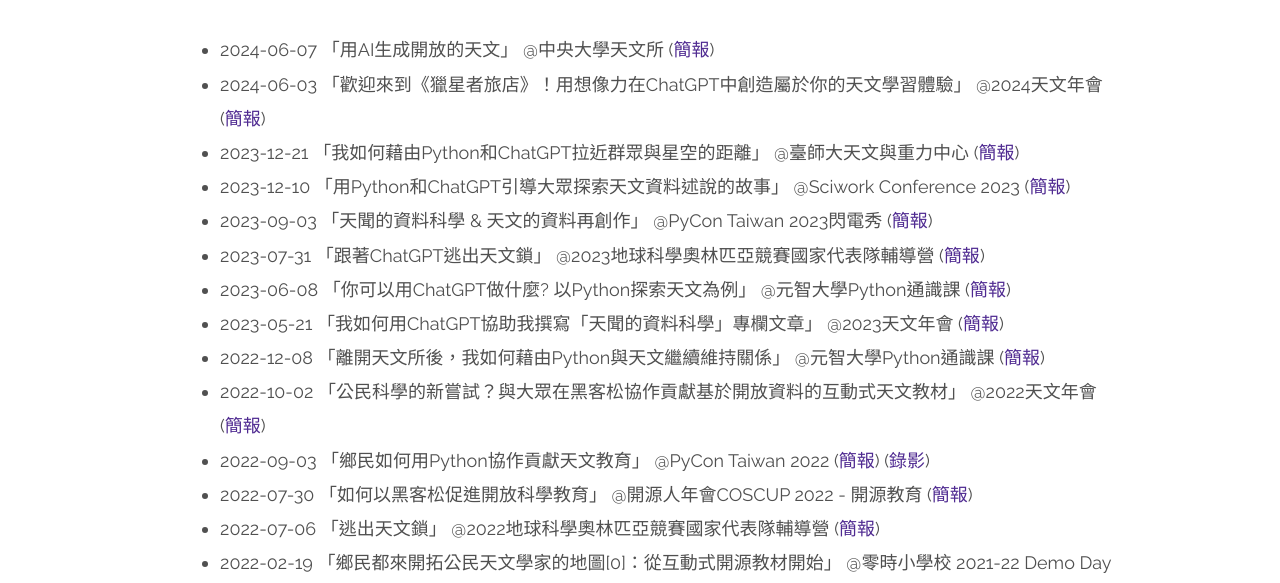
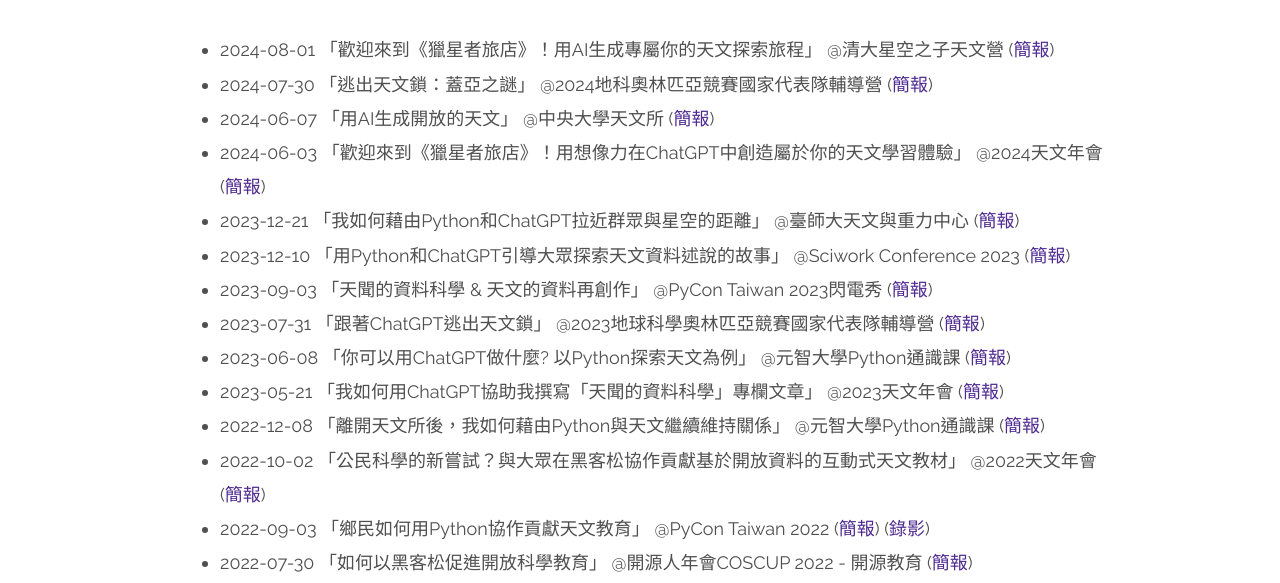
Before and after one commit to YihaoSu/YihaoSu.github.io, a plain HTML site: page speaking/index.html in a window 1280 px wide. Shown: the part 206-789 px from the top of the page. Drawn offline with nearby package versions, Linux system fonts and the light colour scheme.

Commit message:
Synchronized build

```diff
--- a/speaking/index.html
+++ b/speaking/index.html
@@ -172,6 +172,8 @@
     <div class="center">
 
       <ul>
+<li>2024-08-01 「歡迎來到《獵星者旅店》！用AI生成專屬你的天文探索旅程」 @清大星空之子天文營 (<a href="https://astrobackhacker.tw/NTHU2024StarKidsCamp" target="_blank">簡報</a>)</li>
+<li>2024-07-30 「逃出天文鎖：蓋亞之謎」 @2024地科奧林匹亞競賽國家代表隊輔導營 (<a href="https://astrobackhacker.tw/IESO2024_AstroDataCourse" target="_blank">簡報</a>)</li>
 <li>2024-06-07 「用AI生成開放的天文」 @中央大學天文所 (<a href="https://astrobackhacker.tw/IANCU_Colloquium_2024" target="_blank">簡報</a>)</li>
 <li>2024-06-03 「歡迎來到《獵星者旅店》！用想像力在ChatGPT中創造屬於你的天文學習體驗」 @2024天文年會 (<a href="https://astrobackhacker.tw/ASROC2024" target="_blank">簡報</a>)</li>
 <li>2023-12-21 「我如何藉由Python和ChatGPT拉近群眾與星空的距離」 @臺師大天文與重力中心 (<a href="https://hackmd.io/@astrobackhacker/ryjzDd9La" target="_blank">簡報</a>)</li>
```
Also changed, not shown: 1 other file.
